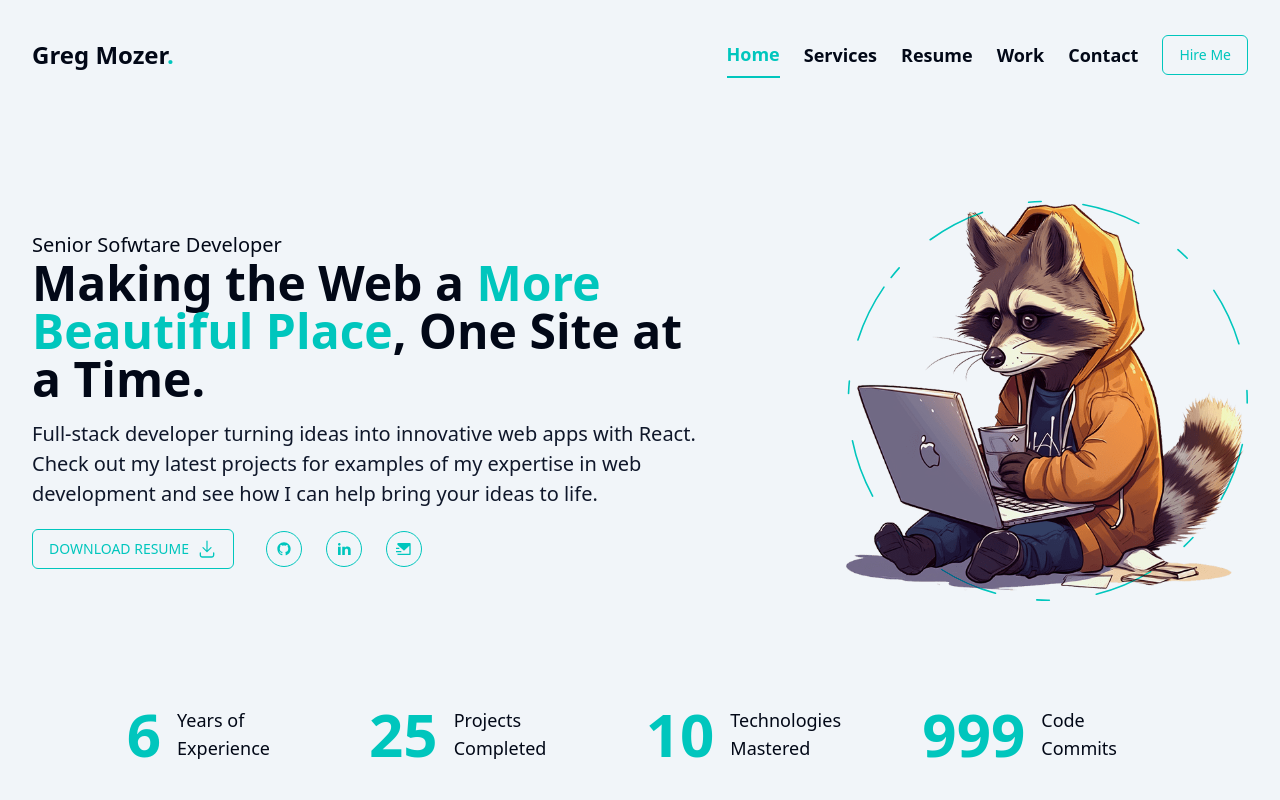
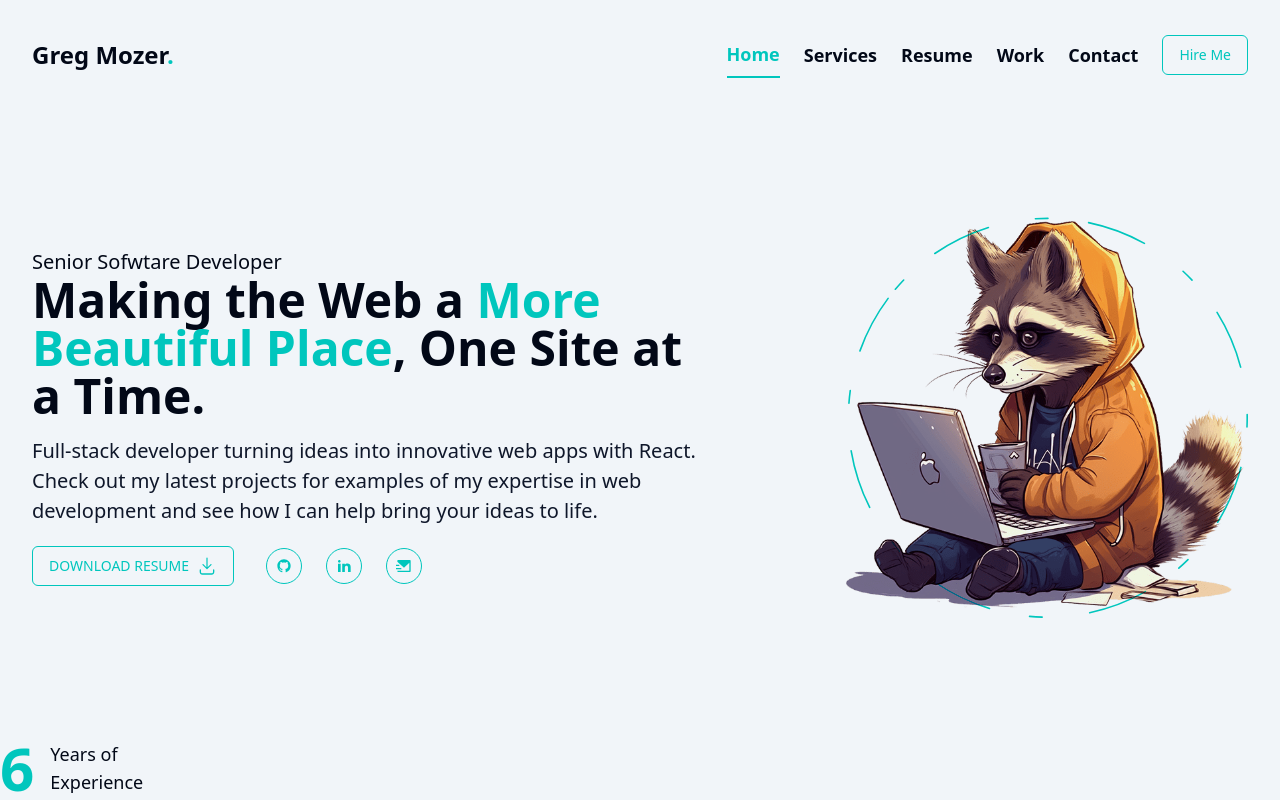
Before and after one commit to propbono/next-gmozer.ca, a Next.js app: page / in a window 1280 px wide. Shown: the top 800 px of the page. Built offline with nearby package versions, Linux system fonts and the light colour scheme.

Commit message:
refactor: update statistic component

```diff
--- a/components/stats/index.tsx
+++ b/components/stats/index.tsx
@@ -4,8 +4,7 @@ import { type Stat } from "@/types/stats";
 import CountUp from "react-countup";
 export const Stats = ({ stats }: { stats: Stat[] }) => {
   return (
-    <section className="container">
-      <div className="flex flex-col md:flex-row gap-8 items-center justify-center">
+    <>
       {stats.map((stat) => (
         <div
           key={stat.title}
@@ -23,7 +22,6 @@ export const Stats = ({ stats }: { stats: Stat[] }) => {
           </span>
         </div>
       ))}
-      </div>
-    </section>
+    </>
   );
 };
```
Lines whose indentation alone changed are shown as unchanged.
